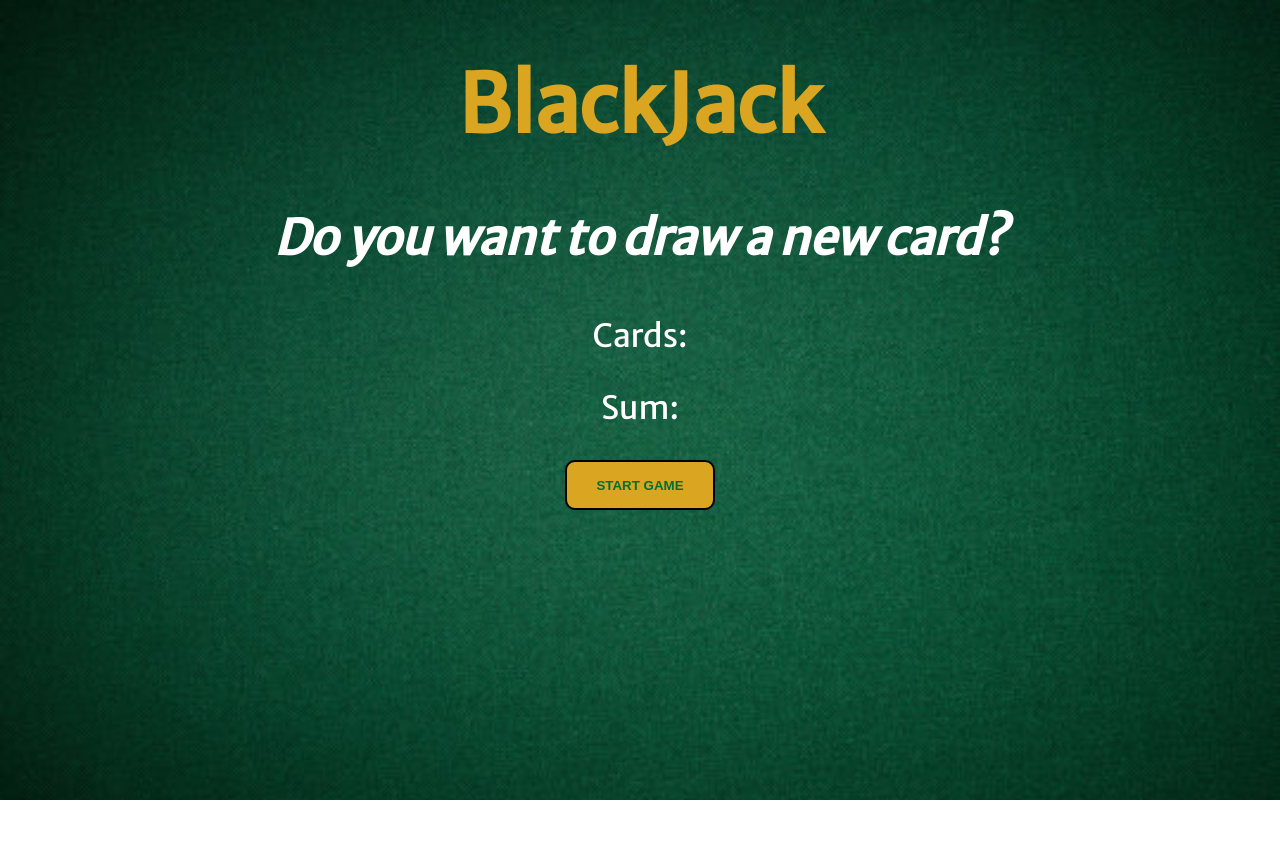
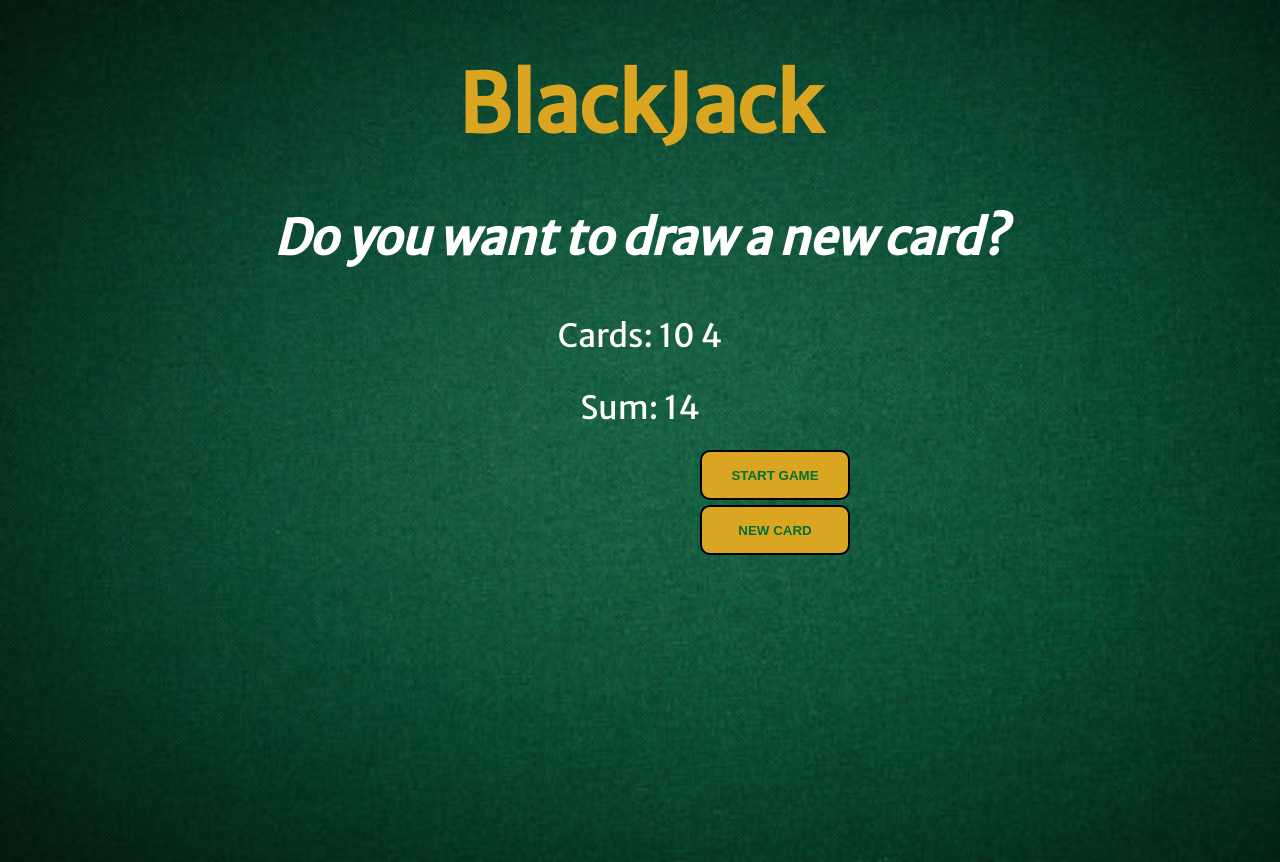
Before and after one commit to janhavi04/Blackjack, a plain HTML site: page index.html in a window 1280 px wide. Both pictures are taken after a click on the button "START GAME". Before the commit the page ends 800 px from the top, so only its background shows below. Drawn offline with Linux system fonts and the light colour scheme.

Commit message:
edit html css and js

```diff
--- a/index.html
+++ b/index.html
@@ -15,6 +15,7 @@
     <p id="card-el">Cards:</p>
     <p id="sum-el">Sum:</p>
     <button id="start" onclick="startGame()">START GAME</button>
+    <button id="newcard" onclick="newcard()">NEW CARD</button>
 
     <script src="index.js"></script>
 </body>
--- a/index.js
+++ b/index.js
@@ -1,15 +1,23 @@
 let firstCard = 10
 let secondCard = 4
+let cards = [firstCard, secondCard]
 let sum = firstCard + secondCard
 let hasBlackJack = false
 let isAlive = true
 let message = ""
 
-// 1. Store the message-el paragraph in a variable called messageEl
 let messageEl = document.getElementById("message-el")
-console.log(messageEl)
 
-function startGame() {
+let sumEl = document.querySelector("#sum-el")
+
+let cardEl = document.querySelector("#card-el")
+
+function startGame(){
+renderGame()
+}
+
+function renderGame() {
+
     if (sum <= 20) {
         message = "Do you want to draw a new card? "
     } else if (sum === 21) {
@@ -19,6 +27,16 @@ function startGame() {
         message = "You're out of the game! "
         isAlive = false
     }
-    // 2. Display the message in the messageEl using messageEl.textContent
+
     messageEl.textContent = message
+    sumEl.textContent = "Sum: " + sum
+    cardEl.textContent = "Cards: " + cards[0] + " " + cards[1]
 }
+
+function newcard(){
+
+    console.log("Drawing a new card from the deck")
+    let card = 5
+    sum+=card
+    renderGame()
+}
--- a/styles.css
+++ b/styles.css
@@ -5,6 +5,7 @@ body{
     background-repeat: no-repeat;
     background-size: cover;
     color: white;
+    height: 100vh;
 
 }
 h1{
@@ -50,10 +51,29 @@ h1{
     border: 2px solid black;
     border-radius: 10px;
     font-weight: bolder;
-    /* position: absolute;
+     position: absolute;
     top: 450px;
-    left: 730px; */
+    left: 700px;
 }
+
 #start:hover{
     background-color: bisque;
 }
+
+#newcard{
+    box-sizing: border-box;
+    color: #016f32;
+    width: 150px;
+    height: 50px;
+    background-color: goldenrod;
+    border: 2px solid black;
+    border-radius: 10px;
+    font-weight: bolder;
+    position: absolute;
+    top: 505px;
+    left: 700px;
+}
+
+#newcard:hover{
+    background-color: bisque;
+}
```
